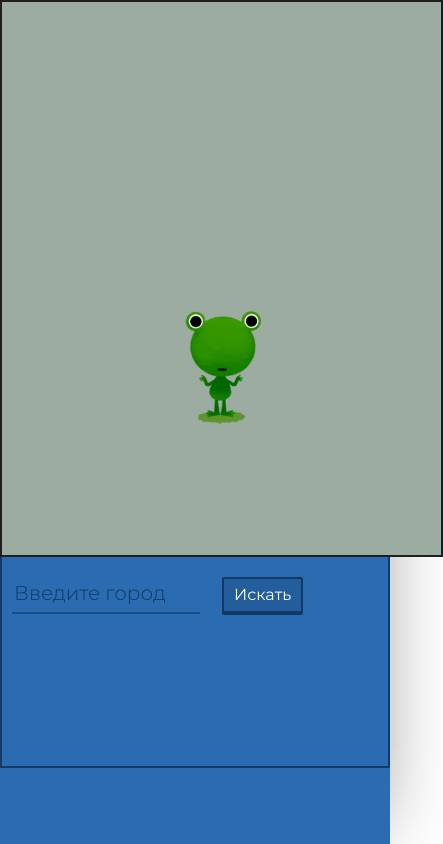
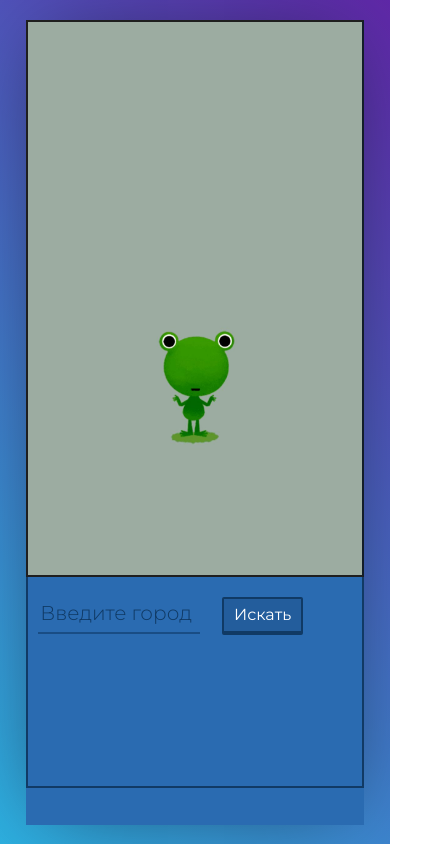
Before and after one commit to bitewolf/weather_react, a React (Create React App) app: page / in a window 390 px wide. Shown: the whole page, 443 px wide, since content can reach past the window. Built offline with nearby package versions, Linux system fonts and the light colour scheme.

Commit message:
+адаптивность

```diff
--- a/src/App.css
+++ b/src/App.css
@@ -173,7 +173,7 @@ button:active {
 }
 
 
-.infoWeath {
+.infoWeather {
   width: 58%;
   font-size: 20px;
   color: #fff;
@@ -298,5 +298,99 @@ input[type="text"]{
 button {
   padding: 4px 10px;
 }
+.time {
+  font-size: 1.6em;
+  font-weight: 300;
+  padding-left: 15px;
+  padding-top: 15px;
+}
 
+.temp {
+  font-size: 4.5em;
+  font-weight: 100;
+  padding-left: 15px;
 }
+
+.tempFeels {
+  font-size: 1.4em;
+  font-weight: 300;
+  padding-left: 15px;
+}
+
+.infoWeather {
+  width: 58%;
+  font-size: 15px;
+  color: #fff;
+  line-height: 1.2;
+}
+}
+
+@media screen and (max-width: 1080px) {
+  .info {
+    min-width: 40vh;
+    max-width: 40vh;
+  }
+
+  .window {
+     flex-direction: column;
+     max-width: 40vh;
+     height: 100%;
+
+    }
+  .form {
+    max-width: 40vh;
+    height: 25vh;
+    padding-top: 20px;
+    padding-left: 10px;
+    border-left: 2px solid #113a65;
+    border-top: 0px;
+     }
+  .containerOff {
+    max-width: 40vh;
+    height: 100%;
+
+     }
+  .mainOff {
+    max-width: 40vh;
+
+    height: 100%;
+    max-height: 805px;
+  }
+  input[type="text"]{
+    width: 50%;
+  }
+
+  button {
+    padding: 4px 10px;
+  }
+
+  .time {
+    font-size: 1.5em;
+    font-weight: 300;
+    padding-left: 15px;
+    padding-top: 15px;
+
+  }
+
+  .temp {
+    font-size: 4em;
+    font-weight: 100;
+    padding-left: 15px;
+
+
+  }
+
+  .tempFeels {
+    font-size: 1.25em;
+    font-weight: 300;
+    padding-left: 15px;
+  }
+
+  .infoWeather {
+    width: 58%;
+    font-size: 15px;
+    color: #fff;
+    line-height: 1.2;
+  }
+
+  }
```
